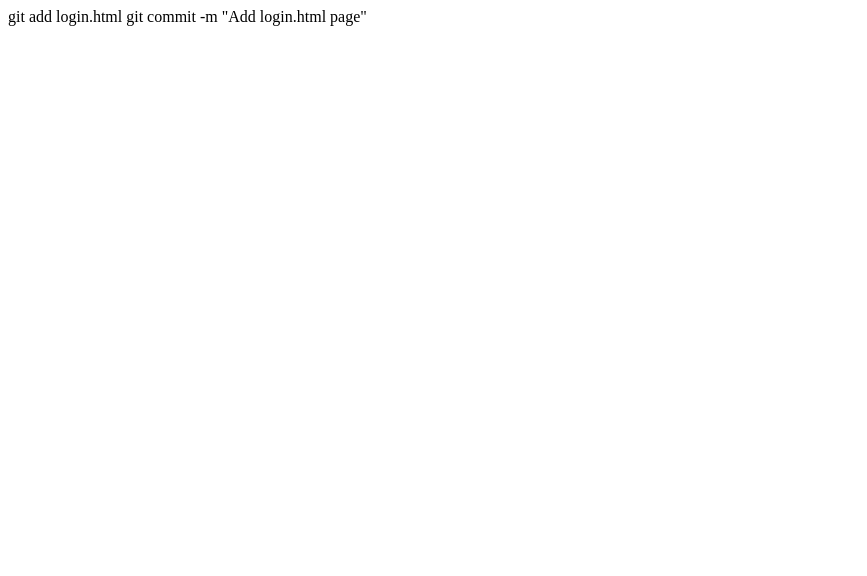
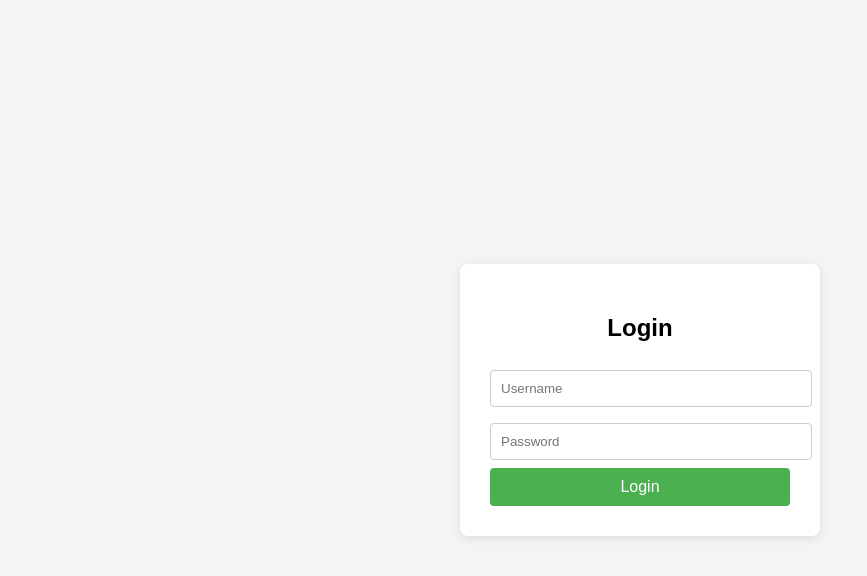
Before and after one commit to rhimbazwa/web-app-jira-demoo, a plain HTML site: page login.html in a window 1280 px wide. Shown: the whole page, without its empty margins (0-867 px from the left). Drawn offline with Linux system fonts and the light colour scheme.

Commit message:
WP-1 Add login page

```diff
--- a/login.html
+++ b/login.html
@@ -1,2 +1,65 @@
-git add login.html
-git commit -m "Add login.html page"
+<!DOCTYPE html>
+<html lang="en">
+<head>
+    <meta charset="UTF-8">
+    <meta name="viewport" content="width=device-width, initial-scale=1.0">
+    <title>Login Page</title>
+
+    <style>
+        body {
+            font-family: Arial, sans-serif;
+            background: #f4f4f4;
+            display: flex;
+            justify-content: center;
+            align-items: center;
+            height: 100vh;
+            margin: 0;
+        }
+        .login-box {
+            background: white;
+            padding: 30px;
+            border-radius: 8px;
+            box-shadow: 0 2px 10px rgba(0,0,0,0.1);
+            width: 300px;
+        }
+        .login-box h2 {
+            text-align: center;
+            margin-bottom: 20px;
+        }
+        .login-box input {
+            width: 100%;
+            padding: 10px;
+            margin: 8px 0;
+            border: 1px solid #ccc;
+            border-radius: 4px;
+        }
+        .login-box button {
+            width: 100%;
+            padding: 10px;
+            background: #4caf50;
+            border: none;
+            color: white;
+            font-size: 16px;
+            border-radius: 4px;
+            cursor: pointer;
+        }
+        .login-box button:hover {
+            background: #45a049;
+        }
+    </style>
+</head>
+<body>
+
+    <div class="login-box">
+        <h2>Login</h2>
+
+        <form>
+            <input type="text" placeholder="Username" required>
+            <input type="password" placeholder="Password" required>
+            <button type="submit">Login</button>
+        </form>
+
+    </div>
+
+</body>
+</html>
```
